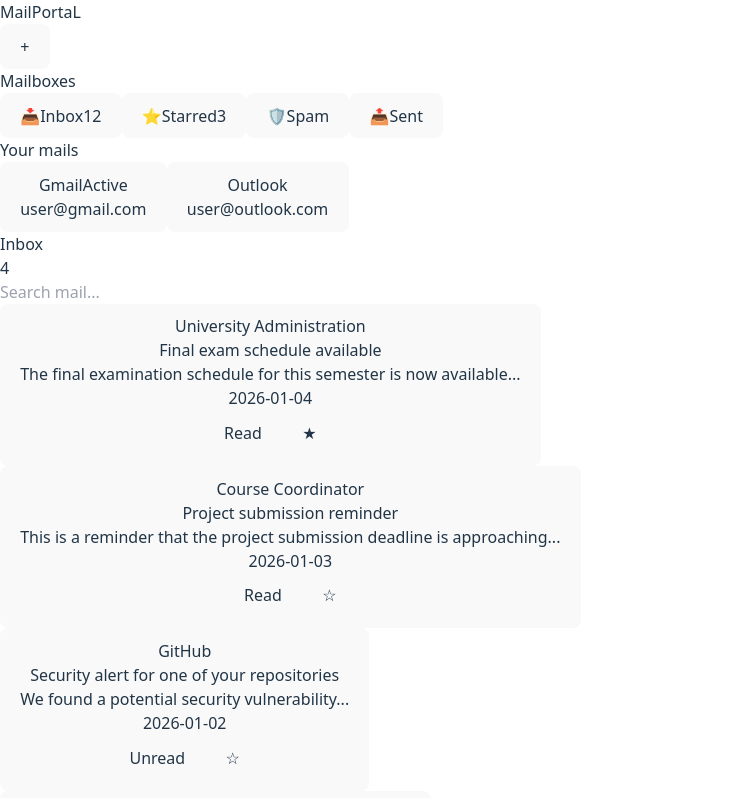
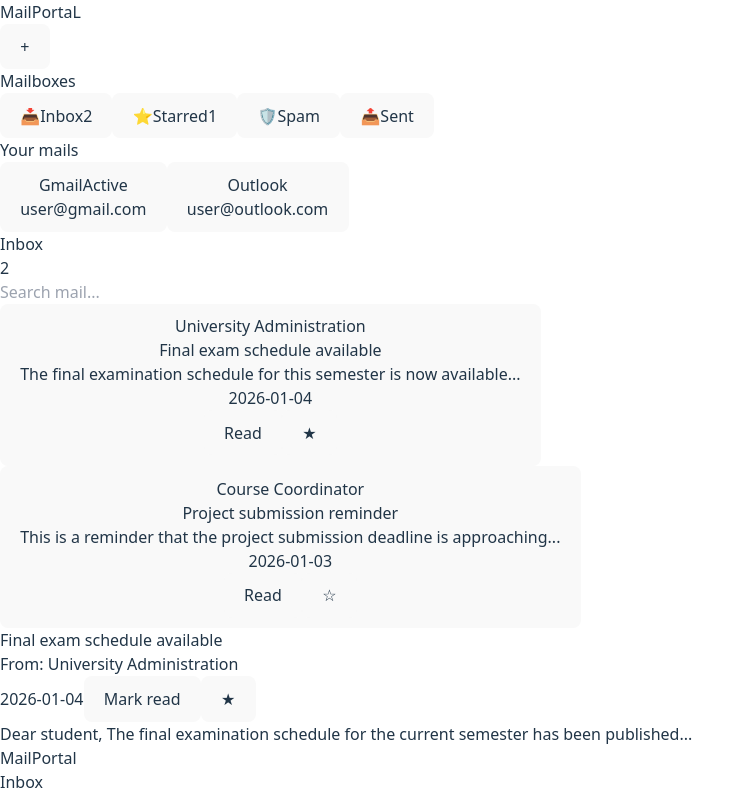
Before and after one commit to Msakip/MailPortal, a React (Vite) app: page / in a window 1280 px wide. Shown: the top 798 px of the page, without its empty margins (0-755 px from the left). Built offline with nearby package versions, Linux system fonts and the light colour scheme.

Commit message:
Fixed error on Mail Preview

```diff
--- a/src/components/MailList.jsx
+++ b/src/components/MailList.jsx
@@ -8,7 +8,7 @@ export default function MailList({
   onToggleUnread,
 }) {
   return (
-    <div className="w-full md:flex-none md:w-96 border-r border-white/10 p-4 flex flex-col">
+    <div className="flex-none w-96 border-r border-white/10 p-4 flex flex-col">
       <div className="flex items-center justify-between mb-3">
         <h3 className="font-semibold">Inbox</h3>
         <span className="text-xs text-white/50">{mails.length}</span>
--- a/src/components/MailPreview.jsx
+++ b/src/components/MailPreview.jsx
@@ -1,7 +1,7 @@
 export default function MailPreview({ mail, onToggleStar, onToggleUnread }) {
   if (!mail) {
     return (
-      <div className="min-w-0 flex-1 p-6">
+      <div className="min-w-0 flex-1 p-6 overflow-y-auto">
         <h3 className="text-lg font-semibold">Select an email</h3>
         <p className="text-white/60 mt-2">Email preview will appear here.</p>
       </div>
@@ -9,7 +9,7 @@ export default function MailPreview({ mail, onToggleStar, onToggleUnread }) {
   }
 
   return (
-    <div className="hidden md:block min-w-0 flex-1 p-6">
+    <div className="min-w-0 flex-1 p-6 overflow-y-auto">
       <div className="flex items-start justify-between gap-4">
         <div className="min-w-0">
           <h2 className="text-xl font-semibold truncate">{mail.subject}</h2>
--- a/src/components/Sidebar.jsx
+++ b/src/components/Sidebar.jsx
@@ -1,6 +1,6 @@
 const NAV_ITEMS = [
-  { id: "inbox", label: "Inbox", icon: "📥", count: 12 },
-  { id: "starred", label: "Starred", icon: "⭐", count: 3 },
+  { id: "inbox", label: "Inbox", icon: "📥", count:  2},
+  { id: "starred", label: "Starred", icon: "⭐", count: 1 },
   { id: "spam", label: "Spam", icon: "🛡️", count: 0 },
   { id: "sent", label: "Sent", icon: "📤", count: 0 },
 ];
--- a/src/pages/Inbox.jsx
+++ b/src/pages/Inbox.jsx
@@ -1,24 +1,42 @@
-import { useMemo, useState } from "react";
+import { useEffect, useMemo, useState } from "react";
 import Sidebar from "../components/Sidebar";
 import MailList from "../components/MailList";
 import MailPreview from "../components/MailPreview";
 import { mails as initialMails } from "../data/mockMails";
+
 
 export default function Inbox() {
   const [mails, setMails] = useState(initialMails);
   const [selectedId, setSelectedId] = useState(initialMails[0]?.id ?? null);
   const [search, setSearch] = useState("");
 
+  const [activeAccount, setActiveAccount] = useState("acc-gmail");
+  const gmailCount = mails.filter(m => m.accountId === "acc-gmail").length;
+  const outlookCount = mails.filter(m => m.accountId === "acc-outlook").length;
+
   // NEW: mobile view mode
   const [mobileView, setMobileView] = useState("list"); // "list" | "preview"
 
   const filteredMails = useMemo(() => {
-    const q = search.trim().toLowerCase();
-    if (!q) return mails;
-    return mails.filter((mail) =>
-      [mail.from, mail.subject, mail.snippet].join(" ").toLowerCase().includes(q)
-    );
-  }, [mails, search]);
+  const q = search.trim().toLowerCase();
+
+  return mails
+    .filter((mail) => mail.accountId === activeAccount)
+    .filter((mail) => {
+      if (!q) return true;
+      return [mail.from, mail.subject, mail.snippet]
+        .join(" ")
+        .toLowerCase()
+        .includes(q);
+    });
+}, [mails, search, activeAccount]);
+
+useEffect(() => {
+  if (!filteredMails.some((m) => m.id === selectedId)) {
+    setSelectedId(filteredMails[0]?.id ?? null);
+  }
+}, [filteredMails, selectedId]);
+
 
   const selectedMail =
     filteredMails.find((m) => m.id === selectedId) || filteredMails[0] || null;
@@ -49,8 +67,23 @@ export default function Inbox() {
   return (
     <div className="h-screen bg-gray-950 text-white">
       {/* Desktop layout */}
-      <div className="hidden md:flex h-full">
-        <Sidebar />
+      <div className="hidden md:flex h-screen w-screen overflow-hidden bg-gray-950 text-white">
+        <Sidebar
+  activeAccount={activeAccount}
+  gmailCount={gmailCount}
+  outlookCount={outlookCount}
+  onAccountChange={(id) => {
+    setActiveAccount(id);
+
+    setSearch("");
+
+    setMobileView("list");
+
+    const firstMailOfAccount = mails.find((m) => m.accountId === id);
+    setSelectedId(firstMailOfAccount?.id ?? null);
+  }}
+/>
+
         <MailList
           mails={filteredMails}
           selectedId={selectedMail?.id}
```
